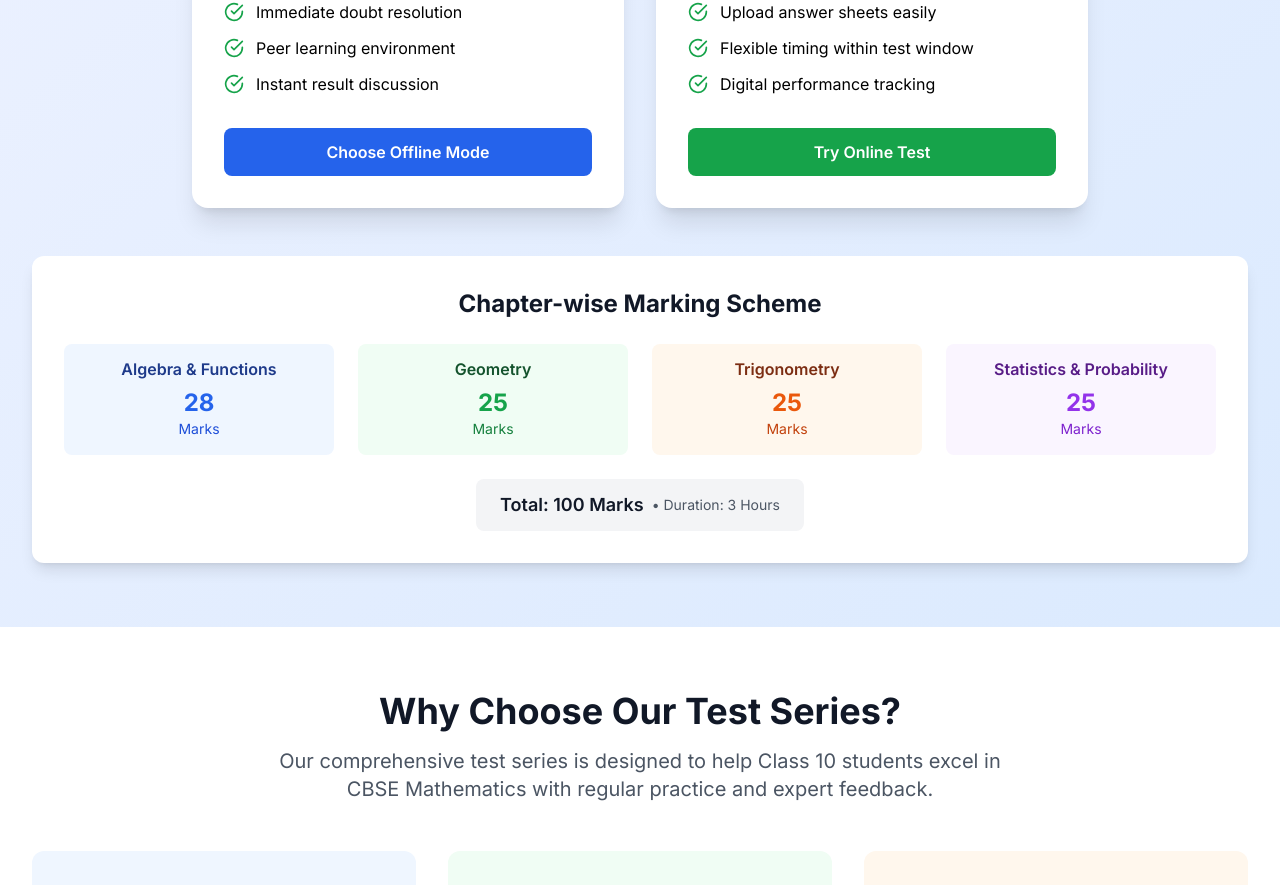
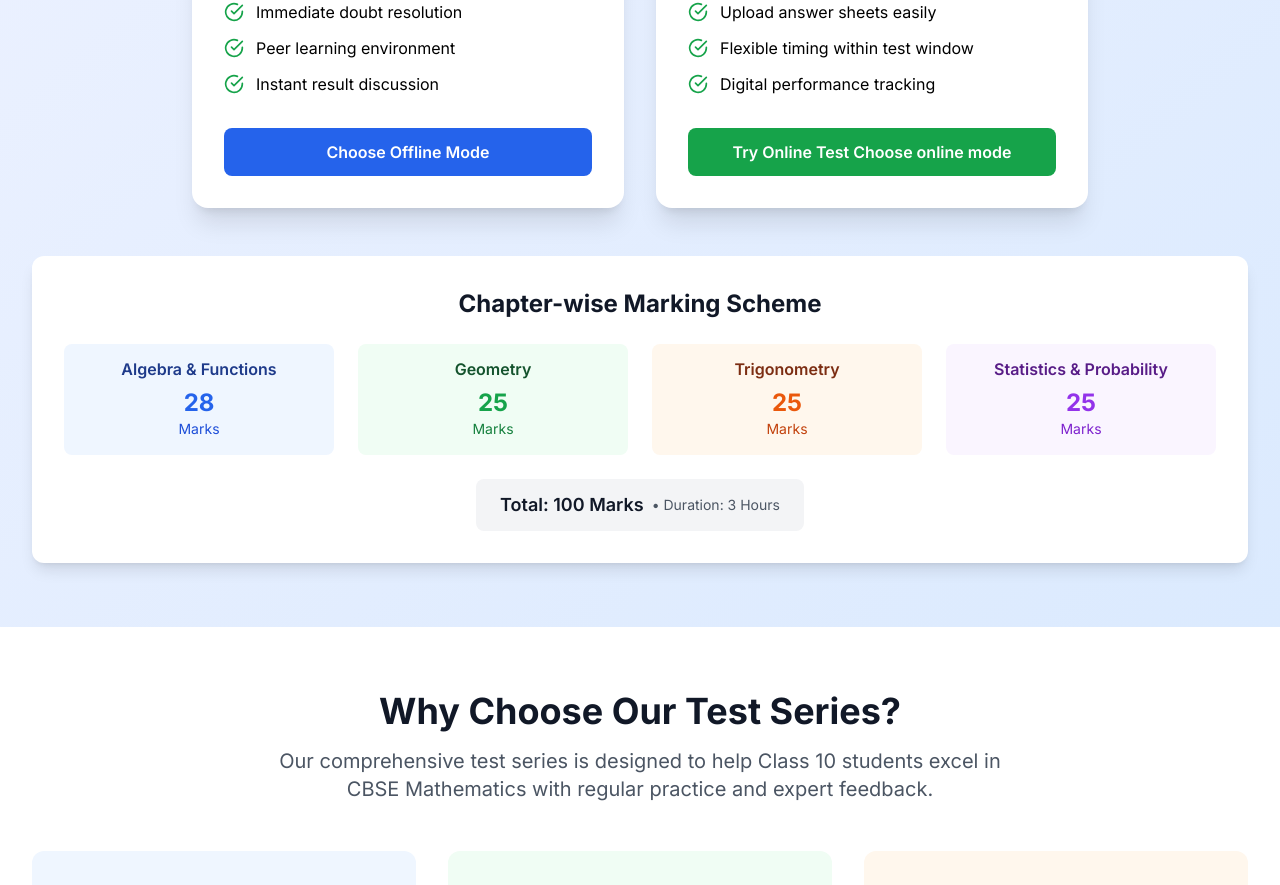
Before and after one commit to rjyogesh91/CBSE_MATHS_10, a React (Vite) app: page / in a window 1280 px wide. Shown: the part 1397-2282 px from the top of the page. Built offline with nearby package versions, Linux system fonts and the light colour scheme.

Commit message:
Updated App.tsx

```diff
--- a/src/App.tsx
+++ b/src/App.tsx
@@ -272,7 +272,7 @@ function App() {
                 onClick={() => setShowOnlineTest(true)}
                 className="w-full bg-green-600 text-white py-3 rounded-lg font-semibold hover:bg-green-700 transition-colors"
               >
-                Try Online Test
+                Try Online Test Choose online mode
               </button>
             </div>
           </div>
```
